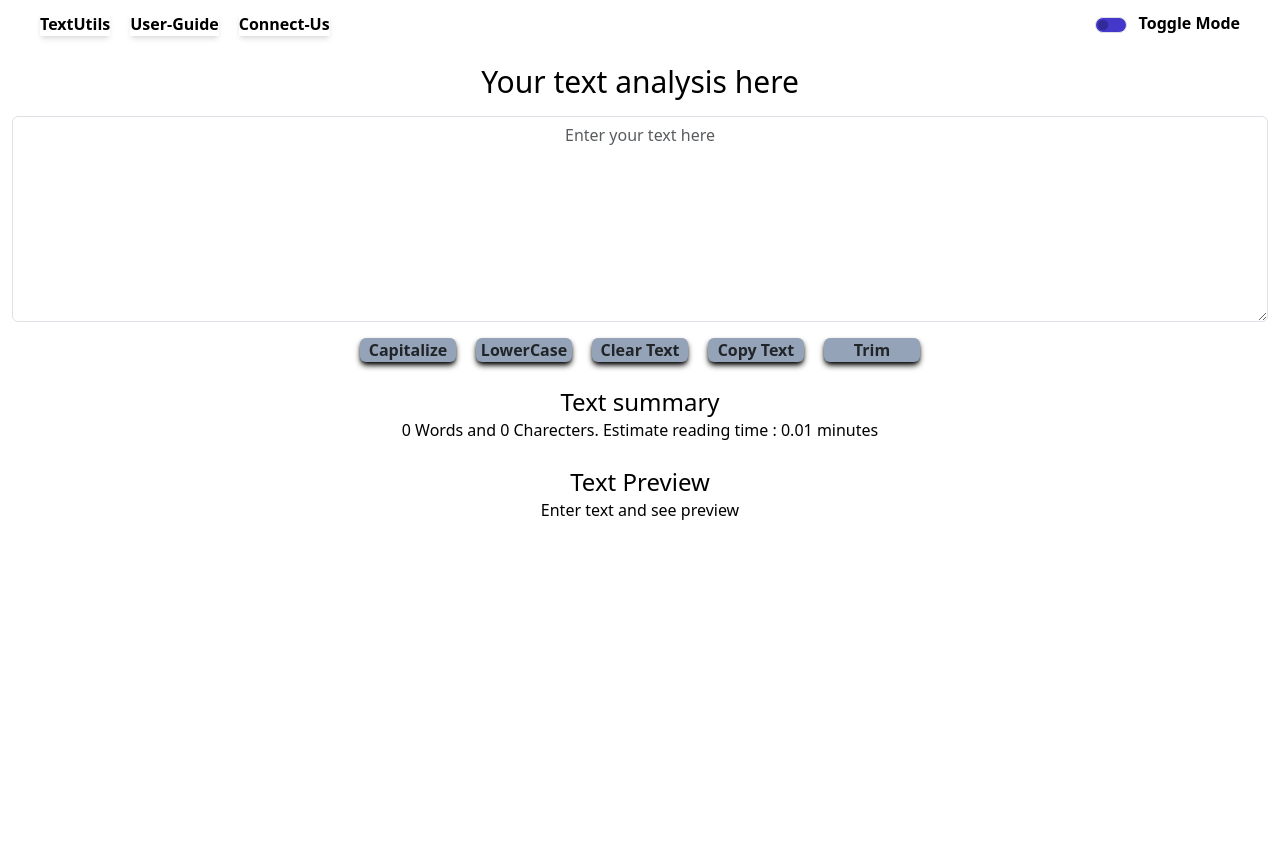
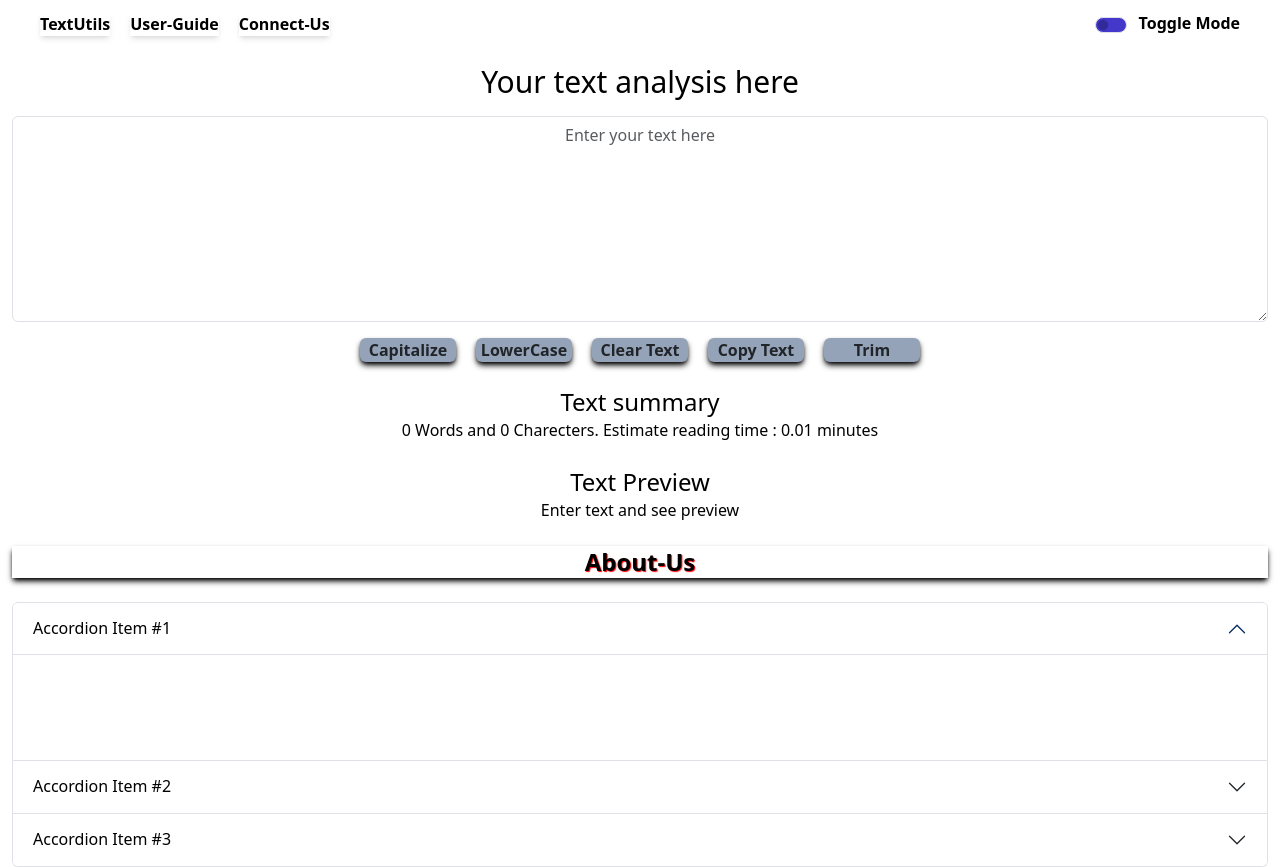
Before and after one commit to Masum-Reza2/React, a React (Vite) app in the folder my-project-1/: page / in a window 1280 px wide. Before the commit the page ends 800 px from the top, so only its background shows below. Built offline with nearby package versions, Linux system fonts and the light colour scheme.

Commit message:
About section added and have some issue

```diff
--- a/my-project-1/src/App.css
+++ b/my-project-1/src/App.css
@@ -1,3 +1,6 @@
 .myStyle{
     text-shadow: 1px 1px 1px red;
 }
+.myStylerev{
+    text-shadow: 1px 1px 1px blue;
+}
--- a/my-project-1/src/App.jsx
+++ b/my-project-1/src/App.jsx
@@ -4,6 +4,7 @@ import Navbar from './components/Navbar'
 import PropTypes from 'prop-types'
 import TextForm from './components/TextForm'
 import Alert from './components/Alert'
+import About from './components/About'
 
 
 function App() {
@@ -36,6 +37,7 @@ function App() {
 <Navbar mode={mode} toggleMode={ToggleMode}/>
 <Alert alert = {alert}/>
 <TextForm mode={mode} HandleAlert={HandleAlert}/>
+<About mode={mode}/>
 </>
   )
 }
--- /dev/null
+++ b/my-project-1/src/components/About.jsx
@@ -0,0 +1,52 @@
+import React from 'react'
+import PropTypes from 'prop-types'
+
+
+export default function About(props) {
+    return (
+        <>
+        <div className={`container mt-4`}>
+            <h2 className={` mb-4 text-2xl text-center font-bold shadow-md ${props.mode==='black'? 'text-white': 'text-black'} ${props.mode==='black'? 'shadow-blue-200': 'shadow-black'} ${props.mode==='black'? 'myStyle': 'myStyle'}`}>About-Us</h2>
+            <div className={`accordion `} id="accordionExample">
+                <div className={`accordion-item ${props.mode===`black`? `bg-black` : `bg-white`} ${props.mode===`black`? `text-white` : `text-black`}`}>
+                    <h2 className="accordion-header">
+                        <button className={`accordion-button ${props.mode===`black`? `bg-black` : `bg-white`} ${props.mode===`black`? `text-white` : `text-black`}`} type="button" data-bs-toggle="collapse" data-bs-target="#collapseOne" aria-expanded="true" aria-controls="collapseOne">
+                            Accordion Item #1
+                        </button>
+                    </h2>
+                    <div id="collapseOne" className="accordion-collapse collapse show" data-bs-parent="#accordionExample">
+                        <div className={`accordion-body`}>
+                            <strong>This is the first item's accordion body.</strong> It is shown by default, until the collapse plugin adds the appropriate classes that we use to style each element. These classes control the overall appearance, as well as the showing and hiding via CSS transitions. You can modify any of this with custom CSS or overriding our default variables. It's also worth noting that just about any HTML can go within the <code>.accordion-body</code>, though the transition does limit overflow.
+                        </div>
+                    </div>
+                </div>
+                <div className={`accordion-item ${props.mode===`black`? `bg-black` : `bg-white`} ${props.mode===`black`? `text-white` : `text-black`}`}>
+                    <h2 className="accordion-header">
+                        <button className={`accordion-button collapsed ${props.mode===`black`? `bg-black` : `bg-white`} ${props.mode===`black`? `text-white` : `text-black`}`} type="button" data-bs-toggle="collapse" data-bs-target="#collapseTwo" aria-expanded="false" aria-controls="collapseTwo">
+                            Accordion Item #2
+                        </button>
+                    </h2>
+                    <div id="collapseTwo" className="accordion-collapse collapse" data-bs-parent="#accordionExample">
+                        <div className={`accordion-body`}>
+                            <strong>This is the second item's accordion body.</strong> It is hidden by default, until the collapse plugin adds the appropriate classes that we use to style each element. These classes control the overall appearance, as well as the showing and hiding via CSS transitions. You can modify any of this with custom CSS or overriding our default variables. It's also worth noting that just about any HTML can go within the <code>.accordion-body</code>, though the transition does limit overflow.
+                        </div>
+                    </div>
+                </div>
+                <div className={`accordion-item ${props.mode===`black`? `bg-black` : `bg-white`} ${props.mode===`black`? `text-white` : `text-black`}`}>
+                    <h2 className="accordion-header">
+                        <button className={`accordion-button collapsed ${props.mode===`black`? `bg-black` : `bg-white`} ${props.mode===`black`? `text-white` : `text-black`}`} type="button" data-bs-toggle="collapse" data-bs-target="#collapseThree" aria-expanded="false" aria-controls="collapseThree">
+                            Accordion Item #3
+                        </button>
+                    </h2>
+                    <div id="collapseThree" className="accordion-collapse collapse" data-bs-parent="#accordionExample">
+                        <div className={`accordion-body`}>
+                            <strong>This is the third item's accordion body.</strong> It is hidden by default, until the collapse plugin adds the appropriate classes that we use to style each element. These classes control the overall appearance, as well as the showing and hiding via CSS transitions. You can modify any of this with custom CSS or overriding our default variables. It's also worth noting that just about any HTML can go within the <code>.accordion-body</code>, though the transition does limit overflow.
+                        </div>
+                    </div>
+                </div>
+            </div>
+
+            </div>
+        </>
+    )
+}
```
